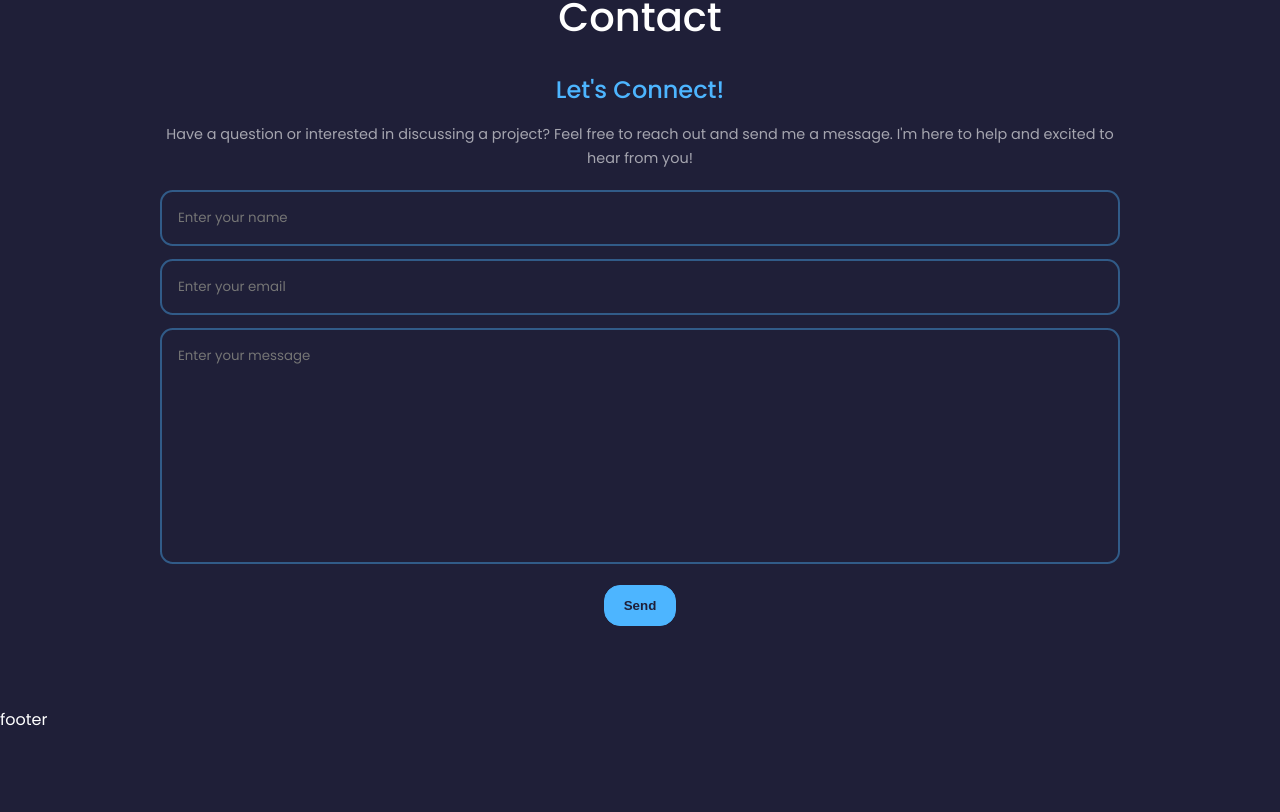
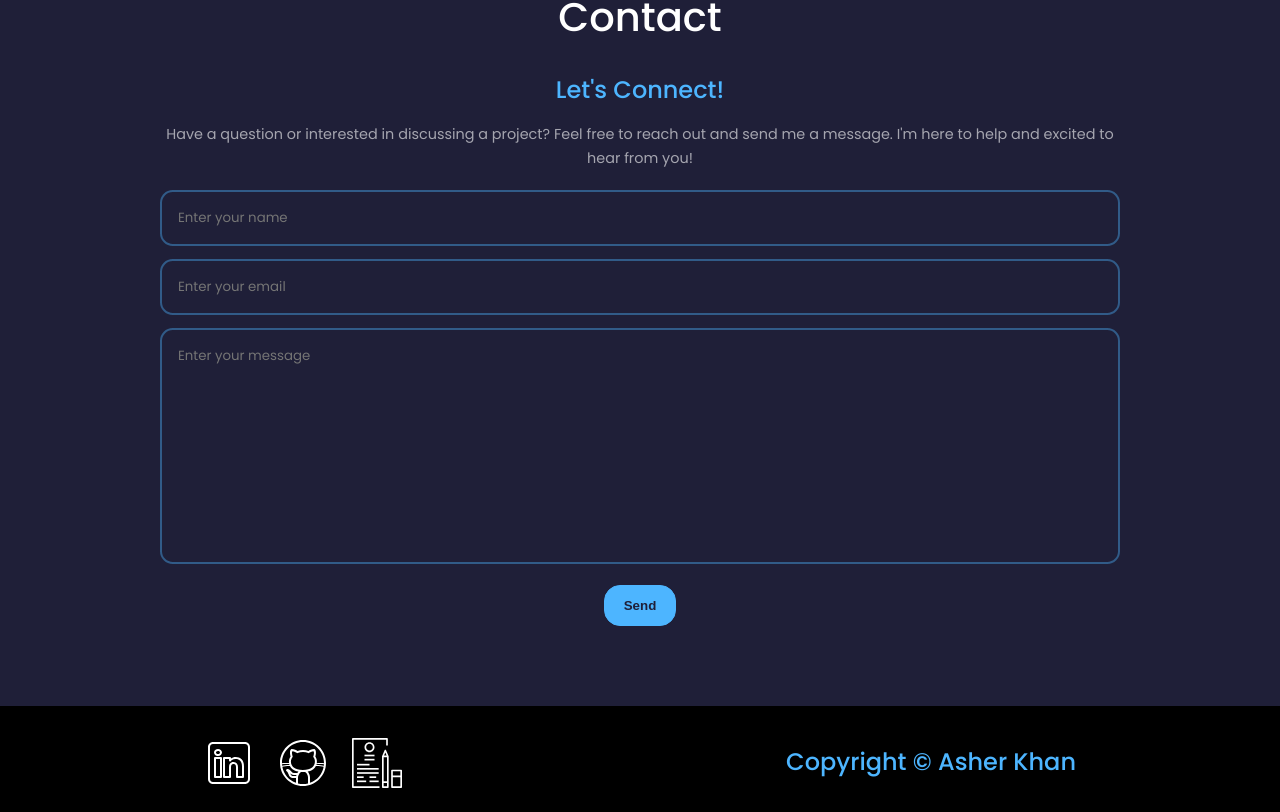
Before and after one commit to asherk7/personal-website, a React (Create React App) app: page / in a window 1280 px wide. Shown: the part 3362-4174 px from the top of the page. Before the commit the page ends 4095 px from the top, so only its background shows below. Built offline with nearby package versions, Linux system fonts and the light colour scheme.

Commit message:
finished footer

```diff
--- a/src/components/footer/Footer.js
+++ b/src/components/footer/Footer.js
@@ -1,10 +1,16 @@
 import React from 'react'
+import HeaderContact from '../header/HeaderContact'
 import './footer.css'
 
 const Footer = () => {
   return (
     <footer>
-      footer
+      <div className="container-left">
+        <HeaderContact />
+      </div>
+      <div className="container-right">
+        <h2> Copyright © Asher Khan</h2>
+      </div>
     </footer>
   )
 }
--- a/src/components/footer/footer.css
+++ b/src/components/footer/footer.css
@@ -0,0 +1,13 @@
+.container-left, .container-right{
+    flex: 1 0 auto;
+    text-align: center;
+}
+
+footer{
+    display: flex;
+    justify-content: space-between;
+    align-items: center;
+    flex-wrap: wrap;
+    padding: 1rem;
+    background-color: black;
+}
```
